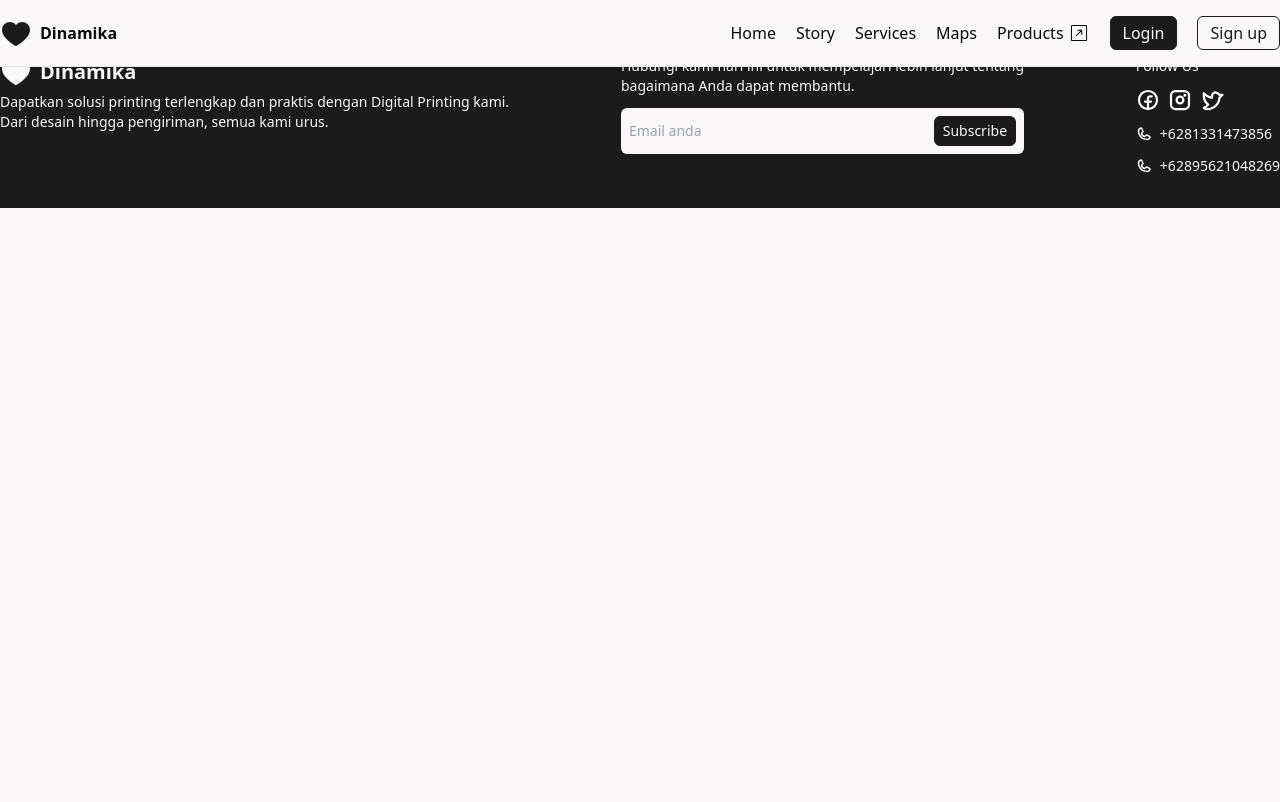
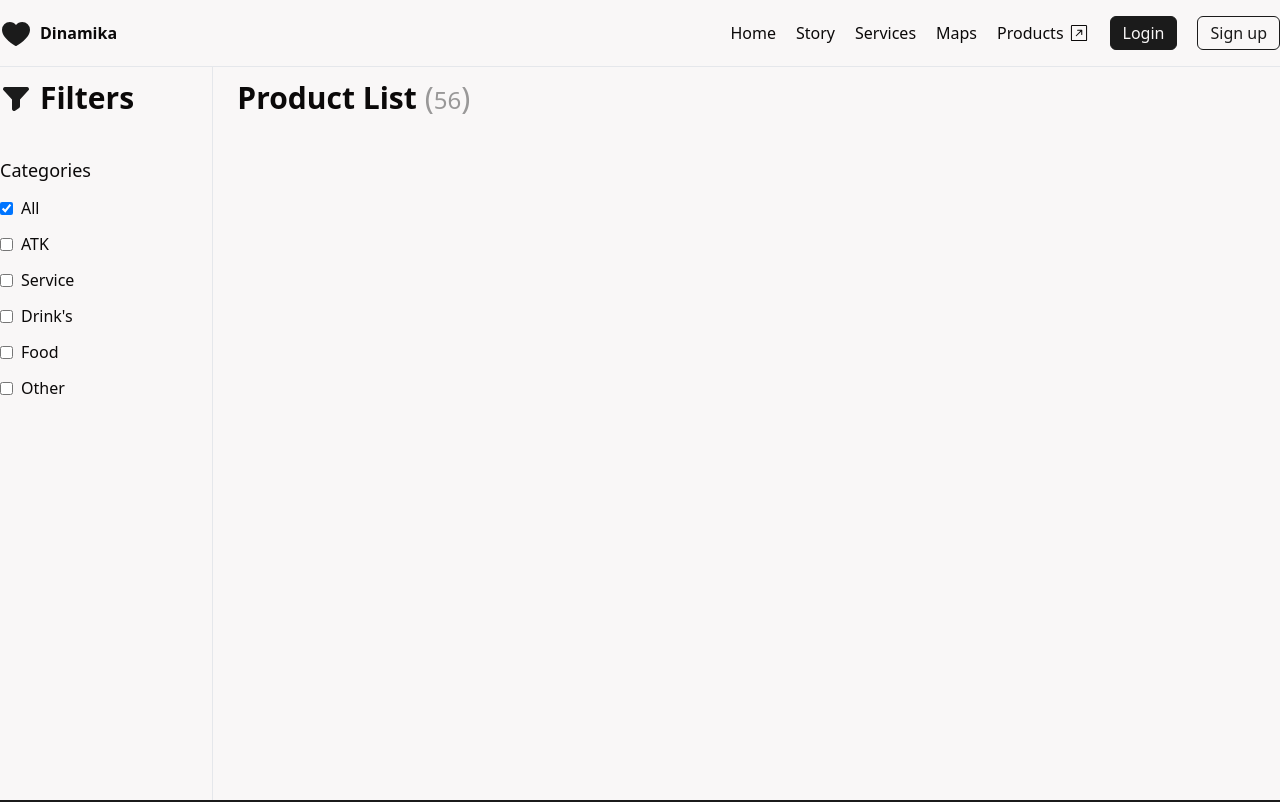
Before and after one commit to RamzGxz/dinamikadigitalprinting, a Next.js app: page /product in a window 1280 px wide. Shown: the top 802 px of the page. Built offline with nearby package versions, Linux system fonts and the light colour scheme; no server answers.

Commit message:
add prducts page

```diff
--- a/src/components/layouts/Navbar/index.tsx
+++ b/src/components/layouts/Navbar/index.tsx
@@ -12,40 +12,40 @@ const Navbar = () => {
   const [detailView, setDetailView] = useState(false)
   const [usersData, setUsersData]: any = useState(null);
 
-  useEffect(() => {
-    const fetchUserData = async () => {
-      const data = await session?.user;
-      setUsersData(data);
-    };
-    fetchUserData();
-  }, [session]); // Fetch data only once when session changes
+  // useEffect(() => {
+  //   const fetchUserData = async () => {
+  //     const data = await session?.user;
+  //     setUsersData(data);
+  //   };
+  //   fetchUserData();
+  // }, [session]); // Fetch data only once when session changes
 
-  useEffect(() => {
-    if (usersData) {
-      passwordAlert();
-      emailVerifiedAlert();
-    }
-  }, [usersData]); // Run alert checks whenever usersData changes
+  // useEffect(() => {
+  //   if (usersData) {
+  //     passwordAlert();
+  //     emailVerifiedAlert();
+  //   }
+  // }, [usersData]); // Run alert checks whenever usersData changes
 
-  const passwordAlert = async () => {
-    if (usersData?.type === 'google') {
-      toast.warning('Your Password is null, please add a password on profile settings', {
-        draggable: true,
-        autoClose: false,
-        position: 'top-right',
-      });
-    }
-  };
+  // const passwordAlert = async () => {
+  //   if (usersData?.type === 'google') {
+  //     toast.warning('Your Password is null, please add a password on profile settings', {
+  //       draggable: true,
+  //       autoClose: false,
+  //       position: 'top-right',
+  //     });
+  //   }
+  // };
 
-  const emailVerifiedAlert = async () => {
-    if (usersData?.emailVerified === false) {
-      toast.warning('Your email is not verified! Please verify the email address', {
-        draggable: true,
-        autoClose: false,
-        position: 'top-right',
-      });
-    }
-  };
+  // const emailVerifiedAlert = async () => {
+  //   if (usersData?.emailVerified === false) {
+  //     toast.warning('Your email is not verified! Please verify the email address', {
+  //       draggable: true,
+  //       autoClose: false,
+  //       position: 'top-right',
+  //     });
+  //   }
+  // };
 
 
 
--- /dev/null
+++ b/src/components/sidebar/index.tsx
@@ -0,0 +1,42 @@
+import { Funnel } from "@phosphor-icons/react/dist/ssr"
+
+const Sidebar = () => {
+  return (
+    <div className="w-1/6 flex flex-col gap-10  h-screen border-r py-20 items-center">
+      <div className="flex items-center gap-2 w-full">
+        <Funnel size={32} color="#1b1b1b" weight="fill" />
+        <h1 className="text-3xl font-bold">Filters</h1>
+      </div>
+
+      <div className="flex flex-col gap-3 w-full">
+        <h1 className="text-lg font-medium text-start w-full">Categories</h1>
+        <div className="w-full flex items-center gap-2">
+          <input type="checkbox" checked className="text-xl" />
+          All
+        </div>
+        <div className="w-full flex items-center gap-2">
+          <input type="checkbox" className="text-xl" />
+          ATK
+        </div>
+        <div className="w-full flex items-center gap-2">
+          <input type="checkbox" className="text-xl" />
+          Service
+        </div>
+        <div className="w-full flex items-center gap-2">
+          <input type="checkbox" className="text-xl" />
+          Drink's
+        </div>
+        <div className="w-full flex items-center gap-2">
+          <input type="checkbox" className="text-xl" />
+          Food
+        </div>
+        <div className="w-full flex items-center gap-2">
+          <input type="checkbox" className="text-xl" />
+          Other
+        </div>
+      </div>
+    </div>
+  )
+}
+
+export default Sidebar
--- a/src/pages/product/index.tsx
+++ b/src/pages/product/index.tsx
@@ -1,8 +1,28 @@
-const Pages = () =>{
-  return(
-    <div>
-      <h1>This is Products</h1>
-    </div>
+import Sidebar from "@/components/sidebar"
+import Head from "next/head"
+
+const Pages = () => {
+
+  return (
+    <>
+      <Head>
+        <title>Dinamika - Products</title>
+      </Head>
+      <div className="flex h-screen justify-between xl:max-w-screen-xl lg:max-w-screen-lg md:max-w-screen-md sm:max-w-screen-sm mx-auto w-full">
+        <Sidebar />
+        <div className="w-5/6 px-6 py-20 flex flex-col gap-10 max-h-screen">
+          <div className="inline-flex items-center justify-between">
+            <div className="inline-flex items-center gap-2 w-1/4">
+              <h1 className="text-3xl font-semibold">Product List</h1>
+              <p className="text-textColor/40 text-3xl font-medium">{'('}
+                <span className="text-2xl">56</span>
+                {')'}</p>
+            </div>
+
+          </div>
+        </div>
+      </div>
+    </>
   )
 }
 
```
